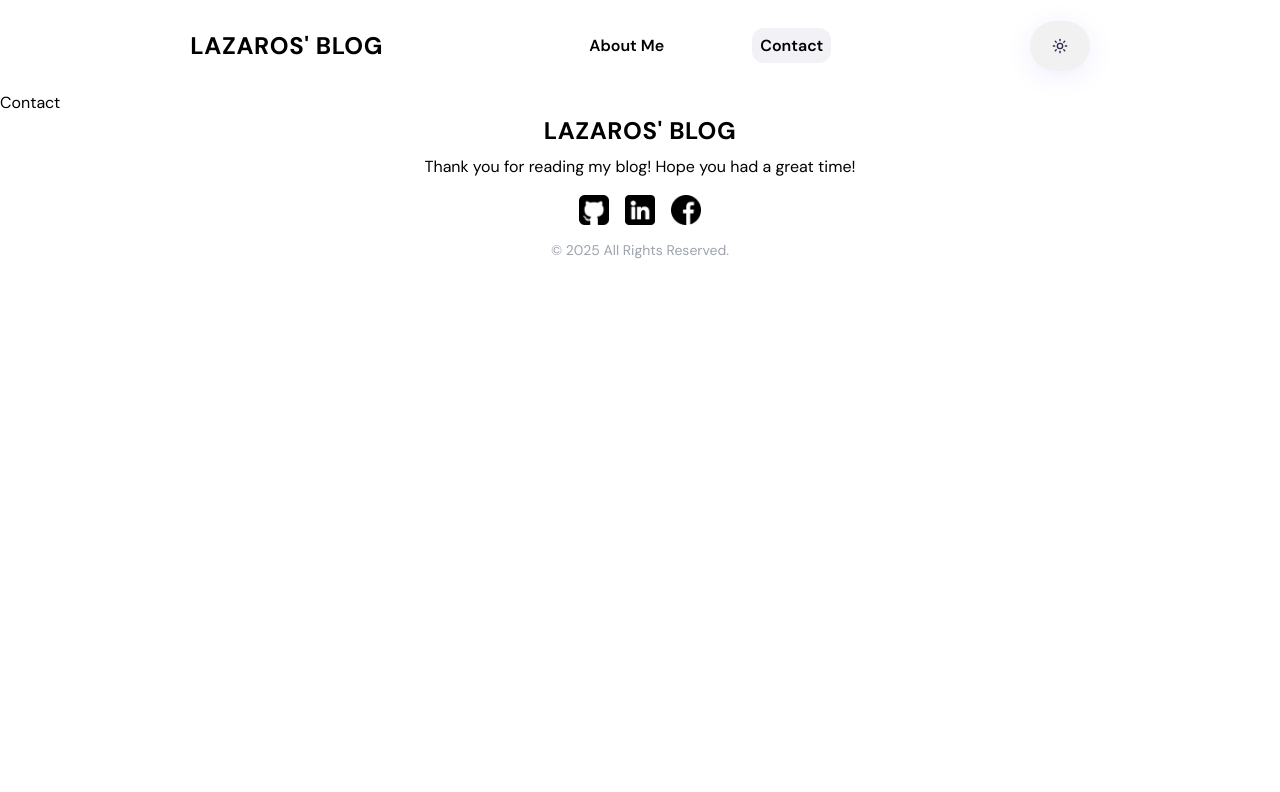
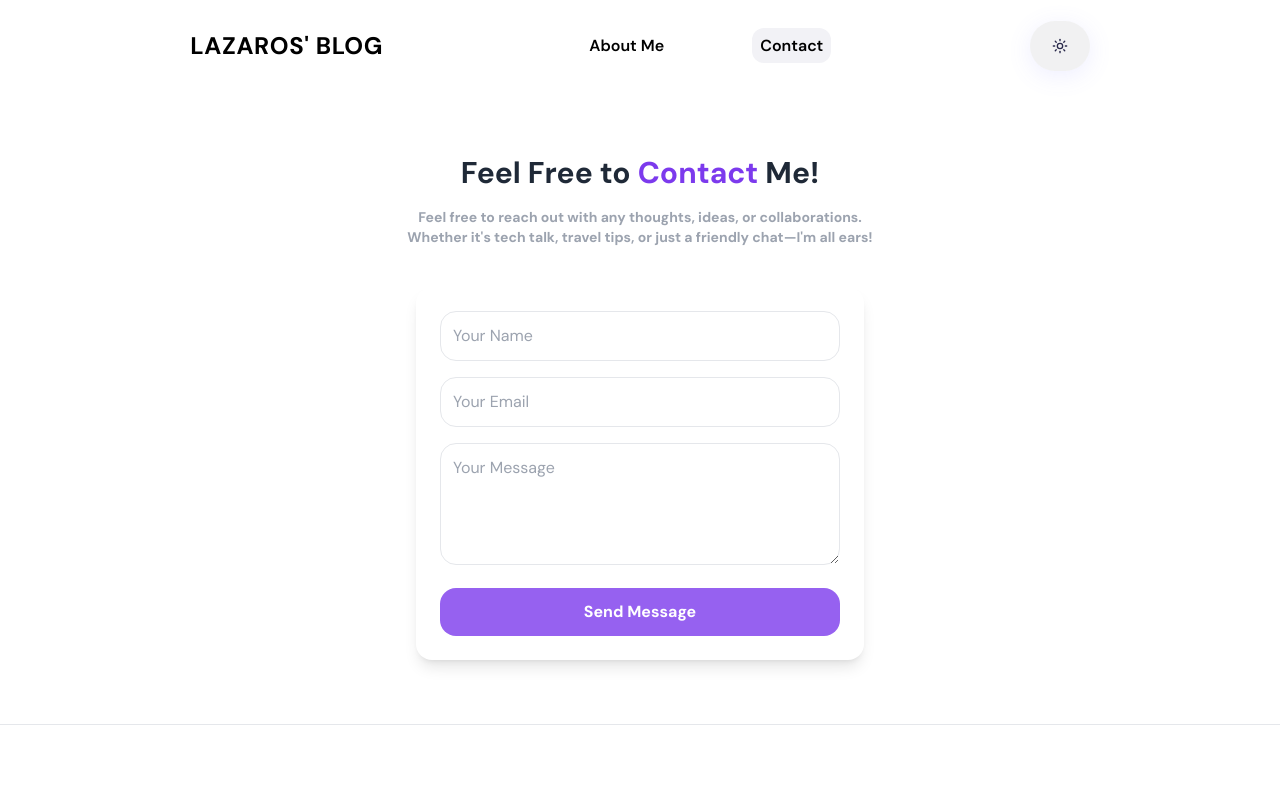
Before and after one commit to LazarosZiskos/blog, a Next.js app: page /contact in a window 1280 px wide. Shown: the top 792 px of the page. Built offline with nearby package versions, Linux system fonts and the light colour scheme.

Commit message:
finished contact page

```diff
--- a/app/contact/page.jsx
+++ b/app/contact/page.jsx
@@ -1,7 +1,91 @@
-import React from "react";
+"use client";
+import { useState } from "react";
+import emailjs from "@emailjs/browser";
 
 const page = () => {
-  return <div>Contact</div>;
+  const [formData, setFormData] = useState({
+    name: "",
+    email: "",
+    message: "",
+  });
+  const [status, setStatus] = useState("");
+
+  const handleChange = (e) => {
+    setFormData({ ...formData, [e.target.name]: e.target.value });
+  };
+
+  const handleSubmit = async (e) => {
+    e.preventDefault();
+    setStatus("Sending...");
+
+    try {
+      await emailjs.send(
+        "service_aqzl9ex",
+        "template_z58t6og",
+        formData,
+        "migjzLj3AagNKs3DR"
+      );
+      setStatus("Message sent successfully!");
+      setFormData({ name: "", email: "", message: "" });
+    } catch (error) {
+      setStatus("Failed to send message. Please try again.");
+      console.error("EmailJS Error:", error);
+    }
+  };
+
+  return (
+    <section className="mt-[64px] mb-[64px] border-b pb-[64px] text-center">
+      <h2 className="text-3xl font-bold text-gray-800 mb-4">
+        Feel Free to <span className="text-primary">Contact</span> Me!
+      </h2>
+      <p className="text-gray-400 font-bold text-sm pb-10">
+        Feel free to reach out with any thoughts, ideas, or collaborations.{" "}
+        <br />
+        Whether it's tech talk, travel tips, or just a friendly chat—I'm all
+        ears!
+      </p>
+      <div className="max-w-md mx-auto bg-white p-6 rounded-2xl shadow-lg">
+        <form onSubmit={handleSubmit} className="space-y-4">
+          <input
+            type="text"
+            name="name"
+            placeholder="Your Name"
+            value={formData.name}
+            onChange={handleChange}
+            required
+            className="w-full p-3 border rounded-lg focus:outline-none focus:ring-2 focus:text-black"
+          />
+          <input
+            type="email"
+            name="email"
+            placeholder="Your Email"
+            value={formData.email}
+            onChange={handleChange}
+            required
+            className="w-full p-3 border rounded-lg focus:outline-none focus:ring-2 focus:text-black"
+          />
+          <textarea
+            name="message"
+            placeholder="Your Message"
+            value={formData.message}
+            onChange={handleChange}
+            required
+            rows="4"
+            className="w-full p-3 border rounded-lg focus:outline-none focus:ring-2 text-black"
+          ></textarea>
+          <button
+            type="submit"
+            className="w-full bg-primary/80 text-white p-3 rounded-lg hover:bg-primary transition duration-300 font-bold"
+          >
+            Send Message
+          </button>
+        </form>
+        {status && (
+          <p className="mt-3 text-center text-sm text-gray-700">{status}</p>
+        )}
+      </div>
+    </section>
+  );
 };
 
 export default page;
--- a/components/Navbar.jsx
+++ b/components/Navbar.jsx
@@ -4,11 +4,10 @@ import { navLinks } from "@/constants";
 import Link from "next/link";
 import { ThemeChanger } from "./ThemeChanger";
 import { usePathname } from "next/navigation";
-import { cn } from "@/lib/utils";
 
 const Navbar = () => {
   const pathname = usePathname();
-  console.log(pathname);
+
   return (
     <nav className="py-5">
       <div className="flex justify-evenly items-center text-center">
@@ -25,7 +24,9 @@ const Navbar = () => {
               <Link
                 key={link.id}
                 href={link.href}
-                className={pathname === link.href && "bg-[#F2F2F6] rounded-sm"}
+                className={
+                  pathname === link.href ? "bg-[#F2F2F6] rounded-sm" : ""
+                }
               >
                 <li className="py-2 px-2 hover:bg-[#F2F2F6] rounded-sm leading-[19px] transition-all ease-out duration-500">
                   {link.title}
--- a/package.json
+++ b/package.json
@@ -9,6 +9,7 @@
     "lint": "next lint"
   },
   "dependencies": {
+    "@emailjs/browser": "^4.4.1",
     "@radix-ui/react-dropdown-menu": "^2.1.6",
     "@radix-ui/react-slot": "^1.1.2",
     "class-variance-authority": "^0.7.1",
```
Also changed, not shown: 1 other file (tests, documents, lock files or other folders).
